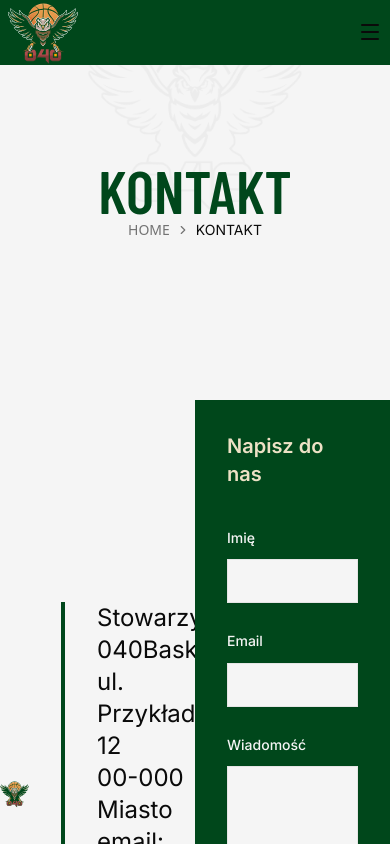
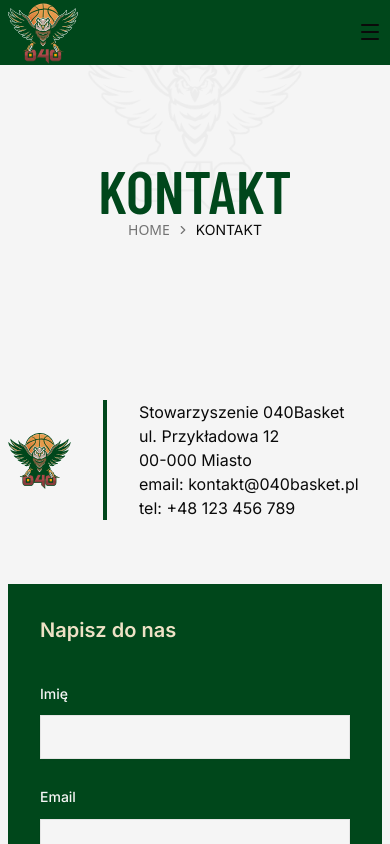
Before and after one commit to kwiatkowskijan/040basket-website, a Next.js app: page /kontakt in a window 390 px wide. Shown: the top 844 px of the page. Built offline with nearby package versions, Linux system fonts and the light colour scheme.

Commit message:
fix(ContactPage): responsive layout

```diff
--- a/app/(sub-page)/kontakt/page.tsx
+++ b/app/(sub-page)/kontakt/page.tsx
@@ -16,13 +16,14 @@ export default function Contact() {
     <main>
       <BackgroundLogo />
       <PageTitle />
-      <section className="w-full container mx-auto flex flex-row justify-center items-center text-center min-h-100">
-        <div className="w-1/2 flex align-top justify-start">
+      <section className="w-full container mx-auto min-h-100">
+        <div className="w-full flex flex-col px-2 md:flex-row justify-center items-center gap-16">
+          <div className="w-full md:w-1/2 flex align-top justify-start">
             <div className="w-1/3 flex justify-end border-r-4 border-primary pr-8">
               <Image src="/logo.svg" alt="Logo" width={200} height={100} />
             </div>
-          <div className="w-2/3 text-left pl-8">
-            <p className="text-2xl">
+            <div className="w-full md:w-2/3 text-left pl-8">
+              <p className="text-md md:text-2xl">
                 Stowarzyszenie 040Basket
                 <br />
                 ul. Przykładowa 12
@@ -35,9 +36,10 @@ export default function Contact() {
               </p>
             </div>
           </div>
-        <div className="w-1/2 h-full">
+          <div className="w-full md:w-1/2 h-full">
             <div className="bg-primary p-8">
               <ContactForm />
+            </div>
           </div>
         </div>
       </section>
```
Lines whose indentation alone changed are shown as unchanged.
